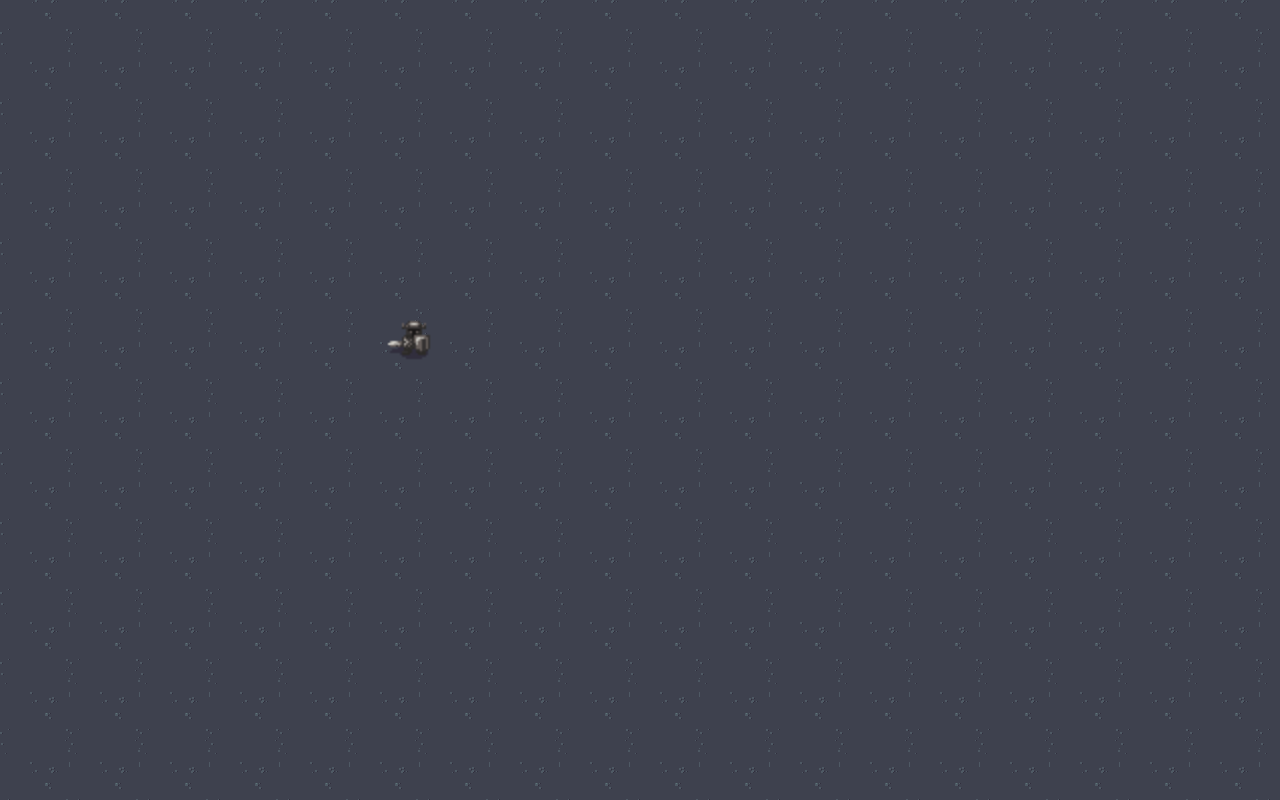
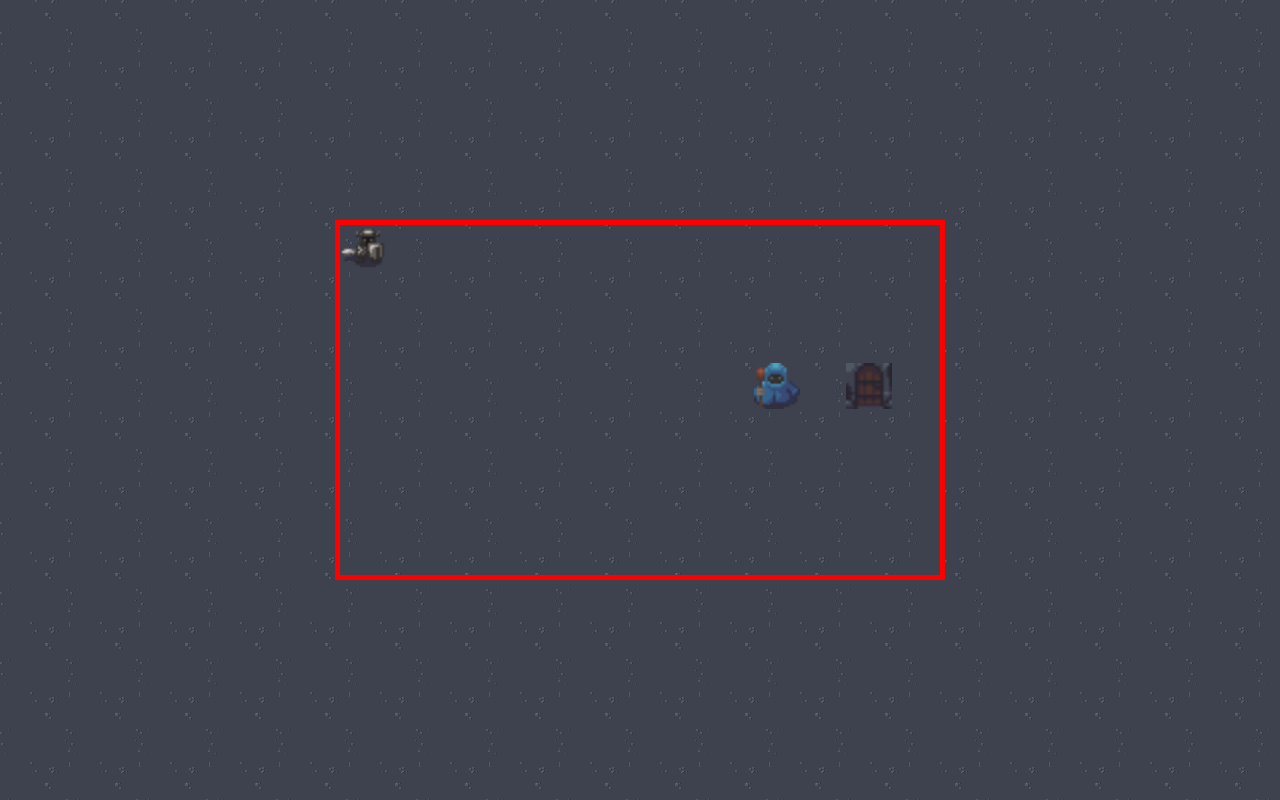
Before and after one commit to tbauer1738/react-game-project, a React (Create React App) app: page / in a window 1280 px wide. Built offline with nearby package versions, Linux system fonts and the light colour scheme.

Commit message:
collision detection now working

```diff
--- a/src/App.css
+++ b/src/App.css
@@ -24,3 +24,12 @@
   background-image: url("./assets/Tutorial.png");
   background-position: 600px 350px;
 }
+
+.board {
+  position: relative;
+  border: 5px red solid;
+}
+
+div.board {
+  position: absolute;
+}
--- a/src/App.js
+++ b/src/App.js
@@ -9,6 +9,7 @@ import CharacterCreation from "./components/CharacterCreation";
 import dungeon_tile from "./assets/dungeon_tile.png";
 import dungeon_tiles from "./assets/dungeon_tiles.png";
 import Tutorial from "./assets/Tutorial.png";
+import Level1 from "./components/Level1";
 
 const mapStateToProps = state => ({
   ...state
@@ -21,7 +22,7 @@ class App extends React.Component {
     super(props);
     this.state = {
       player: {
-        position: [46, 92]
+        position: [0, 0]
       }
     };
   }
@@ -50,6 +51,17 @@ class App extends React.Component {
   };
 
   handlePlayerMovement = dirObj => {
+    console.log("dirObj: ", dirObj);
+
+    if ((this.state.player.position[1] <= 0) & (dirObj.top < 0)) {
+      return;
+    } else if ((this.state.player.position[1] >= 276) & (dirObj.top > 0)) {
+      return;
+    } else if ((this.state.player.position[0] <= 0) & (dirObj.left < 0)) {
+      return;
+    } else if ((this.state.player.position[0] >= 552) & (dirObj.left > 0)) {
+      return;
+    } else {
       this.setState({
         player: {
           position: [
@@ -58,6 +70,7 @@ class App extends React.Component {
           ]
         }
       });
+    }
   };
 
   componentDidMount() {
@@ -65,97 +78,12 @@ class App extends React.Component {
   }
 
   render() {
-    console.log(this.props);
     if (this.props.gameReducer.characterCreated === false) {
       return <CharacterCreation />;
     } else {
       return (
         <>
-          <div className="App">
-            <div
-              className
-              style={{
-                width: "600px",
-                height: "350px"
-              }}
-            >
-              <div
-                style={{
-                  position: "relative",
-                  top: this.state.player.position[1],
-                  left: this.state.player.position[0],
-                  width: "46px",
-                  height: "46px"
-                }}
-              >
-                <img
-                  src={
-                    this.props.playerReducer.toon === "toon1" ? toon1 : toon2
-                  }
-                  alt="toon"
-                  style={{
-                    width: "46px",
-                    height: "46px"
-                  }}
-                />
-              </div>
-
-              {/* <div
-                className="Tutorial"
-                style={{
-                  width: "90px",
-                  height: "95px"
-                }}
-              />
-              <div
-                className="floortile"
-                style={{
-                  width: "90px",
-                  height: "115px"
-                }}
-              /> */}
-              {/* <img
-                src={tile70x70}
-                alt="toon"
-                style={{
-                  width: "140px",
-                  height: "140px"
-                }}
-              />
-              <img
-                src={tile70x70}
-                alt="toon"
-                style={{
-                  width: "140px",
-                  height: "140px"
-                }}
-              />
-              <img
-                src={tile70x70}
-                alt="toon"
-                style={{
-                  width: "140px",
-                  height: "140px"
-                }}
-              />
-              <img
-                src={tile70x70}
-                alt="toon"
-                style={{
-                  width: "140px",
-                  height: "140px"
-                }}
-              />
-              <img
-                src={tile70x70}
-                alt="toon"
-                style={{
-                  width: "140px",
-                  height: "140px"
-                }}
-              /> */}
-            </div>
-          </div>
+          <Level1 playerPosition={this.state.player.position} />
         </>
       );
     }
--- a/src/components/Level1.js
+++ b/src/components/Level1.js
@@ -1,10 +1,118 @@
 import React from "react";
-import tile70x70 from "./assets/tile_70x70.png";
+import toon1 from "../assets/toon.png";
+import toon2 from "../assets/toon2.png";
+import { connect } from "react-redux";
+import door from "../assets/door.png";
+import blueEnemy from "../assets/blue_enemy.png";
 
-const Level1 = () => (
-  <div className="Level1">
-    <p>Level1</p>
-  </div>
-);
+const mapStateToProps = state => ({
+  ...state.playerReducer
+});
 
-export default Level1;
+class Level1 extends React.Component {
+  constructor(props) {
+    super(props);
+    this.state = {
+      enemies: {
+        enemy1: {
+          sprite: { blueEnemy },
+          position: [414, 138]
+        }
+      }
+    };
+  }
+  doorDetection = () => {
+    if (
+      (this.props.playerPosition[0] === 506) &
+      (this.props.playerPosition[1] === 138)
+    ) {
+      console.log("found the door");
+    }
+  };
+
+  enemyCollision = () => {
+    if (
+      (this.props.playerPosition[0] === this.state.enemies.enemy1.position[0]) &
+      (this.props.playerPosition[1] === this.state.enemies.enemy1.position[1])
+    ) {
+      console.log("found an enemy");
+    }
+  };
+
+  componentDidMount() {
+    window.onkeyup = e => {
+      this.doorDetection(e);
+      this.enemyCollision(e);
+    };
+  }
+
+  render() {
+    return (
+      <div className="App">
+        <div
+          className="board"
+          style={{
+            width: "600px",
+            height: "350px"
+          }}
+        >
+          <div
+            style={{
+              position: "absolute",
+              top: this.props.playerPosition[1],
+              left: this.props.playerPosition[0],
+              width: "46px",
+              height: "46px"
+            }}
+          >
+            <img
+              src={this.props.toon === "toon1" ? toon1 : toon2}
+              alt="toon"
+              style={{
+                width: "46px",
+                height: "46px"
+              }}
+            />
+          </div>
+          <div
+            style={{
+              position: "absolute",
+              top: 138,
+              left: 506,
+              width: "46px",
+              height: "46px"
+            }}
+          >
+            <img
+              src={door}
+              alt="a door"
+              style={{
+                width: "46px",
+                height: "46px"
+              }}
+            />
+          </div>
+          <div
+            style={{
+              position: "absolute",
+              top: this.state.enemies.enemy1.position[1],
+              left: this.state.enemies.enemy1.position[0],
+              width: "46px",
+              height: "46px"
+            }}
+          >
+            <img
+              src={blueEnemy}
+              alt="an enemy"
+              style={{
+                width: "46px",
+                height: "46px"
+              }}
+            />
+          </div>
+        </div>
+      </div>
+    );
+  }
+}
+export default connect(mapStateToProps)(Level1);
```
Also changed, not shown: public/index.html (+1 -22 lines), src/assets/blue_enemy.png (added), src/assets/door.png (added). Lines whose indentation alone changed are shown as unchanged.
